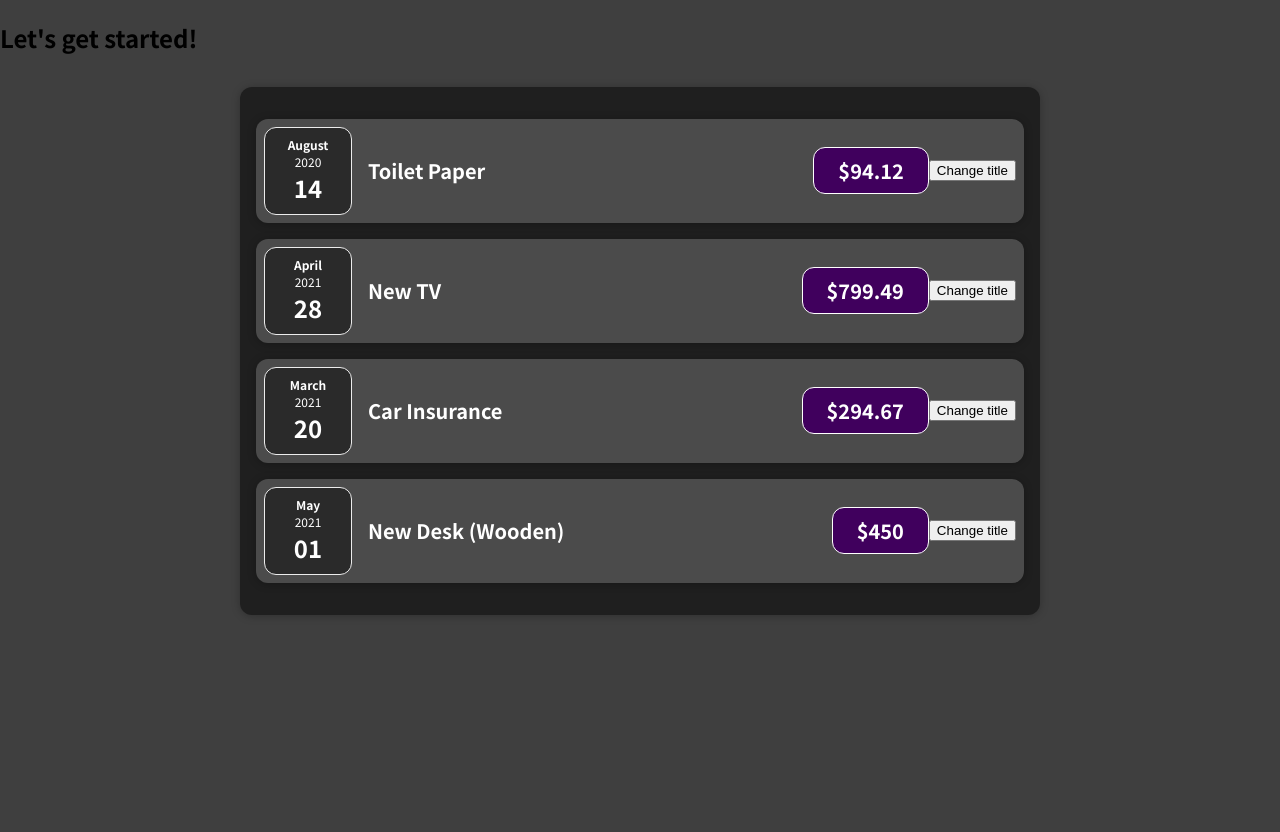
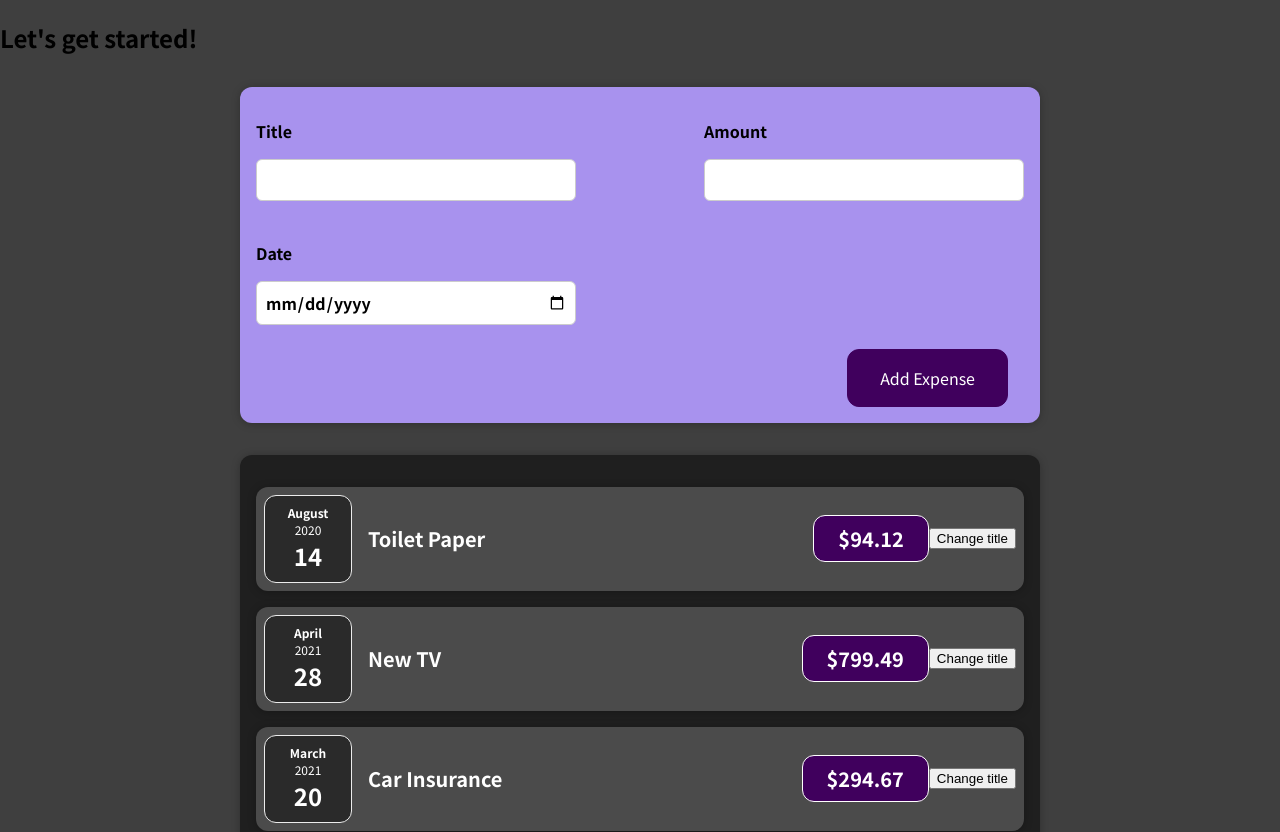
Before and after one commit to Uvacoder/reactjs-starters-demos, a React (Create React App) app in the folder react-learning/react-basics/: page / in a window 1280 px wide. Shown: the top 832 px of the page. Before the commit the page ends 800 px from the top, so only its background shows below. Built offline with nearby package versions, Linux system fonts and the light colour scheme.

Commit message:
react form and onchange events

```diff
--- a/react-learning/react-basics/src/App.js
+++ b/react-learning/react-basics/src/App.js
@@ -1,37 +1,37 @@
 import Expenses from './components/Expenses/Expenses';
-import React from 'react'
+import React from 'react';
+import NewExpense from './components/NewExpenses/NewExpense';
 
-const App =() =>{
-
+const App = () => {
 	const expenses = [
 		{
 			id: 'e1',
 			title: 'Toilet Paper',
 			amount: 94.12,
-      date: new Date(2020, 7, 14),
+			date: new Date(2020, 7, 14)
 		},
 		{ id: 'e2', title: 'New TV', amount: 799.49, date: new Date(2021, 3, 28) },
 		{
 			id: 'e3',
 			title: 'Car Insurance',
 			amount: 294.67,
-      date: new Date(2021, 2, 20),
+			date: new Date(2021, 2, 20)
 		},
 		{
 			id: 'e4',
 			title: 'New Desk (Wooden)',
 			amount: 450,
-      date: new Date(2021, 4, 1),
-    },
+			date: new Date(2021, 4, 1)
+		}
 	];
-
 
 	return (
 		<div>
 			<h2>Let's get started!</h2>
-      <Expenses expenses={expenses}/>
+			<NewExpense />
+			<Expenses expenses={expenses} />
 		</div>
 	);
-}
+};
 
 export default App;
--- /dev/null
+++ b/react-learning/react-basics/src/components/NewExpenses/ExpenseForm.css
@@ -0,0 +1,28 @@
+.new-expense__controls {
+	display: flex;
+	flex-wrap: wrap;
+	justify-content: space-between;
+	gap: 1rem;
+	margin-bottom: 1rem;
+	text-align: left;
+}
+
+.new-expense__control label {
+	font-weight: bold;
+	margin-bottom: 0.5rem;
+	display: block;
+}
+
+.new-expense__control input {
+	font: inherit;
+	padding: 0.5rem;
+	border-radius: 6px;
+	border: 1px solid #ccc;
+	width: 20rem;
+	max-width: 100%;
+	/* margin-left: 0.5rem; */
+}
+
+.new-expense__actions {
+	text-align: right;
+}
--- /dev/null
+++ b/react-learning/react-basics/src/components/NewExpenses/ExpenseForm.js
@@ -0,0 +1,59 @@
+import { useState } from 'react';
+import './ExpenseForm.css';
+const ExpenseForm = () => {
+	const [ enteredTitle, setEnteredTitle ] = useState('');
+	const [ enteredAmount, setEnteredAmount ] = useState('');
+	const [ enteredDate, setEnteredDate ] = useState('');
+
+	const titleEnteredHandler = (e) => {
+		setEnteredTitle(e.target.value);
+	};
+	const amountEnteredHandler = (e) => {
+		setEnteredAmount(e.target.value);
+	};
+	const dateEnteredHandler = (e) => {
+		setEnteredDate(e.target.value);
+	};
+
+	return (
+		<form>
+			<div className="new-expense__controls">
+				<div className="new-expense__control">
+					<label>
+						<p>Title</p>
+						<input type="text" aria-label="expense name" onChange={titleEnteredHandler} />
+					</label>
+				</div>
+				<div className="new-expense__control">
+					<label>
+						<p>Amount</p>
+						<input
+							type="number"
+							min="0.01"
+							step="0.01"
+							aria-label="amount"
+							onChange={amountEnteredHandler}
+						/>
+					</label>
+				</div>
+				<div className="new-expense__control">
+					<label>
+						<p>Date</p>
+						<input
+							type="date"
+							min="01-01-2019"
+							max="31-12-2022"
+							aria-label="date"
+							onChange={dateEnteredHandler}
+						/>
+					</label>
+				</div>
+			</div>
+			<div className="new-expense__actions">
+				<button type="submit">Add Expense</button>
+			</div>
+		</form>
+	);
+};
+
+export default ExpenseForm;
--- /dev/null
+++ b/react-learning/react-basics/src/components/NewExpenses/NewExpense.css
@@ -0,0 +1,38 @@
+.new-expense {
+	background-color: #a892ee;
+	padding: 1rem;
+	margin: 2rem auto;
+	width: 50rem;
+	max-width: 95%;
+	border-radius: 12px;
+	text-align: center;
+	box-shadow: 0 1px 8px rgba(0, 0, 0, 0.25);
+}
+
+.new-expense button {
+	font: inherit;
+	cursor: pointer;
+	padding: 1rem 2rem;
+	border: 1px solid #40005d;
+	background-color: #40005d;
+	color: white;
+	border-radius: 12px;
+	margin-right: 1rem;
+}
+
+.new-expense button:hover,
+.new-expense button:active {
+	background-color: #510674;
+	border-color: #510674;
+}
+
+.new-expense button.alternative {
+	color: #220131;
+	border-color: transparent;
+	background-color: transparent;
+}
+
+.new-expense button.alternative:hover,
+.new-expense button.alternative:active {
+	background-color: #ddb3f8;
+}
--- /dev/null
+++ b/react-learning/react-basics/src/components/NewExpenses/NewExpense.js
@@ -0,0 +1,12 @@
+import ExpenseForm from './ExpenseForm';
+import './NewExpense.css';
+
+const NewExpense = () => {
+	return (
+		<div className="new-expense">
+			<ExpenseForm />
+		</div>
+	);
+};
+
+export default NewExpense;
```
Lines whose indentation alone changed are shown as unchanged.
